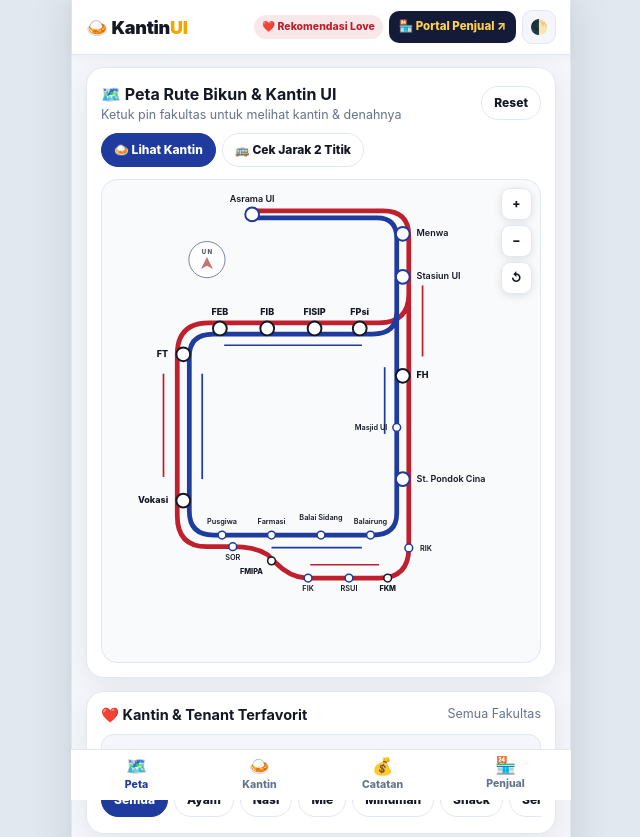
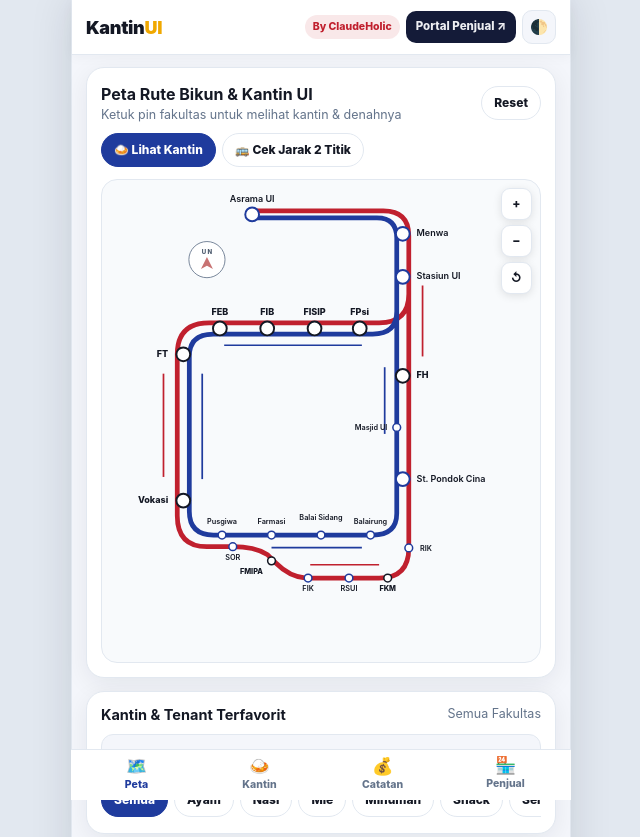
Before and after one commit to ghalindrauisi-ops/TK-Claudeholic, a plain HTML site: page index.html in a window 1280 px wide. Shown: the top 837 px of the page, without its empty margins (319-959 px from the left). Drawn offline with Linux system fonts and the light colour scheme.

Commit message:
Update tampilan dan kode KantinUI

```diff
--- a/index.html
+++ b/index.html
@@ -14,10 +14,10 @@
   <div class="app-shell" id="buyer-app-shell">
     <header class="nav">
       <div class="nav-inner">
-        <a href="#top" class="lg">🍛 Kantin<span>UI</span></a>
+        <a href="#top" class="lg">Kantin<span>UI</span></a>
         <div class="nav-right">
-          <span class="gps-pill" id="py-badge">❤️ Rekomendasi Love</span>
-          <a href="portal_penjual.html" onclick="return bukaPortalPenjual(event)" class="btn-toko">🏪 Portal Penjual ↗</a>
+          <span class="gps-pill" id="py-badge"> By ClaudeHolic</span>
+          <a href="portal_penjual.html" onclick="return bukaPortalPenjual(event)" class="btn-toko">Portal Penjual ↗</a>
           <button type="button" id="th" title="Ganti Tema" aria-label="Ganti Tema">🌓</button>
         </div>
       </div>
@@ -31,7 +31,7 @@
       <section class="card" id="peta">
         <div style="display:flex;justify-content:space-between;align-items:center;gap:8px;margin-bottom:8px">
           <div>
-            <h2 style="margin:0;font-size:16px">🗺️ Peta Rute Bikun &amp; Kantin UI</h2>
+            <h2 style="margin:0;font-size:16px">Peta Rute Bikun &amp; Kantin UI</h2>
             <div class="mu" id="route-info">Ketuk pin fakultas untuk melihat kantin &amp; denahnya</div>
           </div>
           <button type="button" class="chip" onclick="focusMapCenter()">Reset</button>
@@ -56,7 +56,7 @@
       <section id="kantin">
         <div class="card" style="padding:12px 14px">
           <div style="display:flex;justify-content:space-between;align-items:center;gap:8px;margin-bottom:8px">
-            <b>❤️ Kantin &amp; Tenant Terfavorit</b>
+            <b>Kantin &amp; Tenant Terfavorit</b>
             <span class="mu" id="fac-filter-label">Semua Fakultas</span>
           </div>
           <input id="q" placeholder="Cari menu, Bu Imi, geprek, soto, takor..." oninput="render()"
--- a/style.css
+++ b/style.css
@@ -99,7 +99,7 @@
     }
     .btn-toko {
       background: #141b38;
-      color: #ffd24d;
+      color: #edeef2;
       border: 0;
       text-decoration: none;
       padding: 7px 10px;
```
